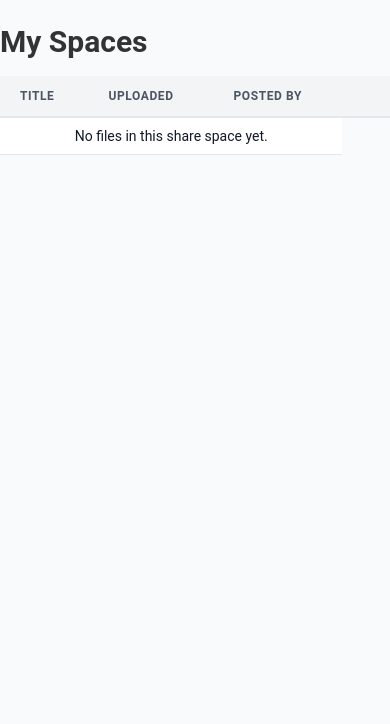
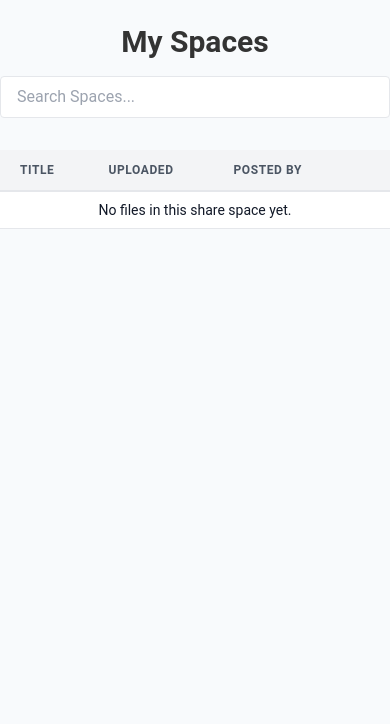
Before and after one commit to jobyfoster/sharespace, a Django app: page /spaces/ in a window 390 px wide. Shown: the part 63-787 px from the top of the page. Run offline with Django 4.2, Linux system fonts and the light colour scheme; the visitor is signed in with stand-in values (Sample User, id 1); data that the repository does not hold is empty; some libraries are stand-ins or nearby versions.

Commit message:
my commit

```diff
--- a/app/templates/app/user_files.html
+++ b/app/templates/app/user_files.html
@@ -4,7 +4,10 @@
 
 {% block content %}
 <div class="container mx-auto mt-6">
-    <h3 class="text-3xl font-semibold mb-1">My Spaces</h3>
+    <div class="flex flex-col md:flex-row justify-between items-center">
+        <h3 class="text-3xl font-semibold mb-4 md:mb-0">My Spaces</h3>
+        <input type="text" id="searchInput" placeholder="Search Spaces..." class="py-2 px-4 border rounded w-full md:w-1/3 mb-4 md:mb-0">
+    </div>
     <div class="overflow-x-auto mt-4">
         <table class="min-w-full table-auto leading-normal">
             <thead>
@@ -48,7 +51,7 @@
                     </tr>
                 {% empty %}
                     <tr>
-                        <td colspan="3" class="px-5 py-2 border-b border-gray-200 bg-white text-sm text-center">
+                        <td colspan="4" class="px-5 py-2 border-b border-gray-200 bg-white text-sm text-center">
                             <p class="text-gray-900 whitespace-no-wrap">No files in this share space yet.</p>
                         </td>
                     </tr>
@@ -56,6 +59,20 @@
             </tbody>
         </table>
     </div>
+    <script>
+        document.getElementById('searchInput').addEventListener('keyup', function(event) {
+            var searchQuery = event.target.value.toLowerCase();
+            var rows = document.querySelectorAll('tbody tr');
+
+            rows.forEach(function(row) {
+                var title = row.querySelector('td:first-child').textContent.toLowerCase();
+                if (title.includes(searchQuery)) {
+                    row.style.display = '';
+                } else {
+                    row.style.display = 'none';
+                }
+            });
+        });
+    </script>
 </div>
-
 {% endblock content %}
```
Also changed, not shown: app/templates/app/share_space.html (+19 -13 lines), uploads/10.jpg (added), uploads/1_Gxm5lx2.jpg (added), uploads/2_P2hgWoh.png (added), uploads/2_qeuhdcQ.png (added), uploads/3_BeB8B1y.jpg (added), uploads/4_iEU8HML.jpg (added), uploads/5_Hn87106.jpg (added), uploads/5_taX6fu0.jpg (added), uploads/6_INCa8Lm.jpg (added), uploads/7_BFC0p4J.jpg (added), uploads/7_gj4QxJm.jpg (added), uploads/8.jpg (added), uploads/8_3KSicZC.jpg (added), 2 more files.
